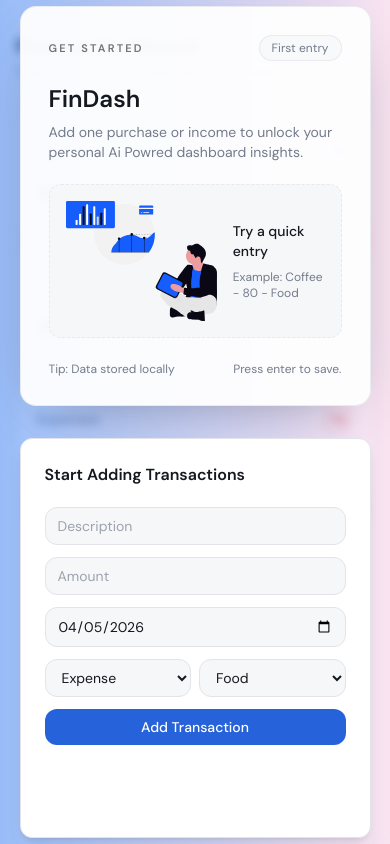
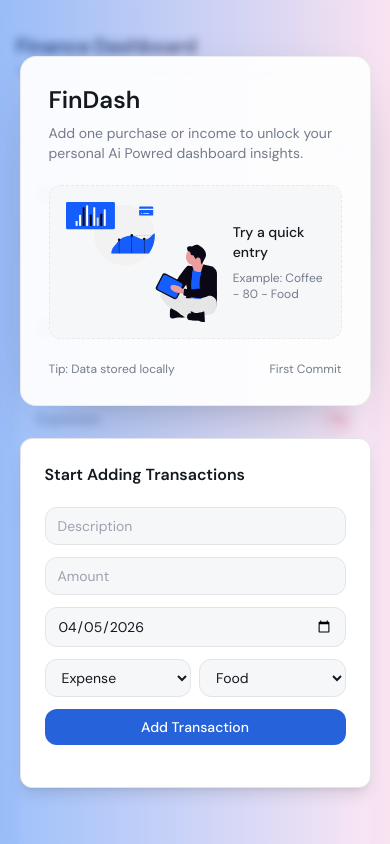
Before and after one commit to Nishantjaryal/findash, a React (Vite) app: page / in a window 390 px wide. Shown: the top 844 px of the page. Built offline with nearby package versions, Linux system fonts and the light colour scheme; the HTML template or start-up script is replaced by a standard one.

Commit message:
mobile design enhancement

```diff
--- a/src/components/dashboard/AddTransactionDialog.tsx
+++ b/src/components/dashboard/AddTransactionDialog.tsx
@@ -34,11 +34,8 @@ const AddTransactionDialog = ({ onClose }: { onClose: () => void }) => {
   return (
     <div className={`fixed inset-0 z-50 flex flex-row max-lg:flex-col items-center justify-center gap-8 ${!check?"bg-foreground/20":"bg-gradient-to-r from-blue-500/50 to-pink-200/50 "} backdrop-blur-sm `} onClick={check ?   undefined:onClose}>
 
-      <div className={`${check?"flex min-h-[400px] ":"hidden"} flex-col items-start justify-between gap-5 bg-card/95 rounded-2xl border border-border/70 p-7 w-[90%] max-w-md shadow-[0_20px_60px_-30px_rgba(16,24,40,0.45)]`}>
-        <div className="flex w-full items-center justify-between">
-          <span className="text-[11px] font-semibold tracking-[0.2em] text-foreground/60">GET STARTED</span>
-          <span className="rounded-full border border-border/70 bg-background/70 px-3 py-1 text-xs text-muted-foreground">First entry</span>
-        </div>
+      <div className={`${check?"flex min-h-[350px] ":"hidden"} flex-col items-start justify-between gap-5 bg-card/95 rounded-2xl border border-border/70 p-7 w-[90%] max-w-md shadow-[0_20px_60px_-30px_rgba(16,24,40,0.45)]`}>
+
         <div className="space-y-2">
           <h2 className="text-2xl font-semibold leading-tight text-foreground">FinDash</h2>
           <p className="text-sm text-muted-foreground">
@@ -56,10 +53,10 @@ const AddTransactionDialog = ({ onClose }: { onClose: () => void }) => {
         </div>
         <div className="flex w-full items-center justify-between text-xs text-muted-foreground">
           <span>Tip: Data stored locally</span>
-          <span>Press enter to save.</span>
+          <span>First Commit</span>
         </div>
       </div>
-      <div className="bg-card rounded-xl border border-border p-6 w-[90%] min-h-[400px] max-w-md shadow-lg" onClick={(e) => e.stopPropagation()}>
+      <div className="bg-card rounded-xl border border-border p-6 w-[90%] min-h-[350px] max-w-md shadow-lg" onClick={(e) => e.stopPropagation()}>
         <div className="flex items-center justify-between mb-5">
           <h3 className="font-semibold">{!check ? "Add Transaction" : "Start Adding Transactions"}</h3>
           <button onClick={onClose} className={`${!check ? "":"hidden"} text-muted-foreground hover:text-foreground`}><X className="h-4 w-4" /></button>
```
